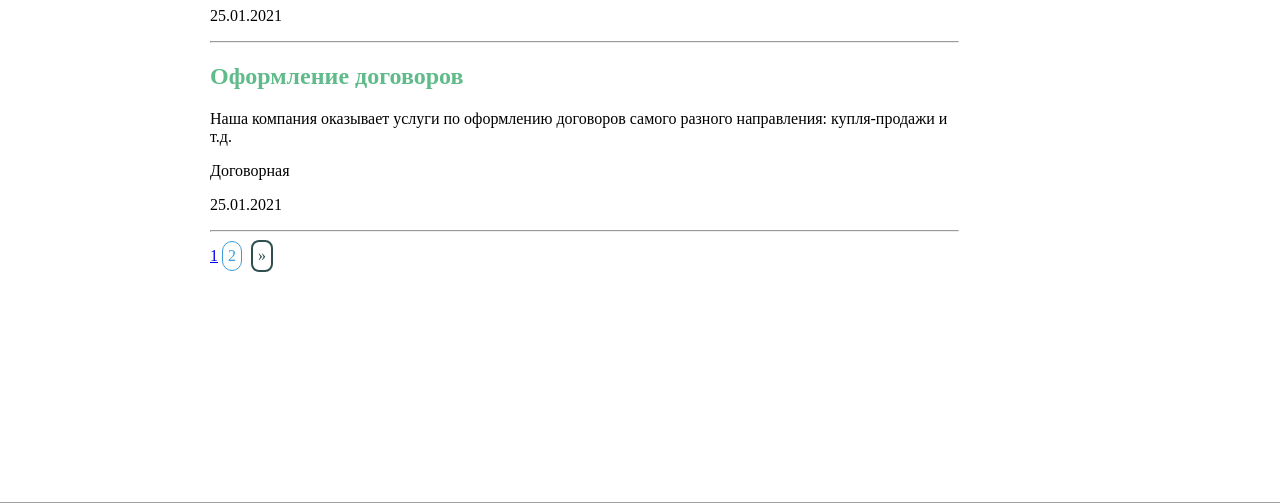
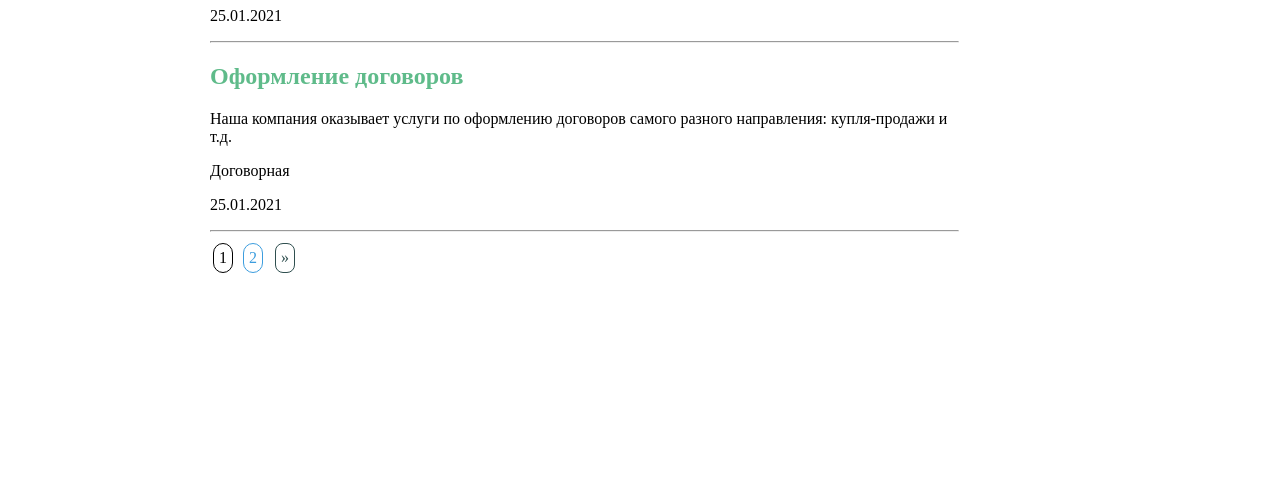
Before and after one commit to mas-gae76/Ad-site, a Django app: page /board/ in a window 1280 px wide. Shown: the part 1085-1588 px from the top of the page. Run offline with Django 3.2, Linux system fonts and the light colour scheme; data comes from the database, SQL or seed files in the repository; some web fonts are replaced.

Commit message:
compact paginator style was added

```diff
--- a/samplesite/board/static/board/style.css
+++ b/samplesite/board/static/board/style.css
@@ -156,24 +156,34 @@ p.footer__social-icons a:hover {
      text-decoration: none;
      border-radius: 8px;
      color: darkslategray;
-     border: 2px solid darkslategray;
+     border: 1px solid darkslategray;
      padding: 5px 5px 5px 5px;
  }
  .pointer:hover {
      color: brown;
      border-color: brown;
-     transition: .3s ease-in-out;
+     transition: .5s ease-in-out;
  }
  .page_number {
      display: inline-block;
-     padding: 5px 5px 5px 5px;
+     margin: 3px;
+     padding: 5px;
      text-decoration: none;
      color: #3c9dde;
      border: 1px solid #3c9dde;
-     border-radius: 15px;
+     border-radius: 25px;
  }
  .page_number:hover {
      border-color: #0ace00;
      color: #0ace00;
      transition: .5s ease-in-out;
  }
+ .active {
+     display: inline-block;
+     margin: 3px;
+     color: black;
+     text-decoration: none;
+     padding: 5px;
+     border: 1px solid black;
+     border-radius: 25px;
+ }
```
